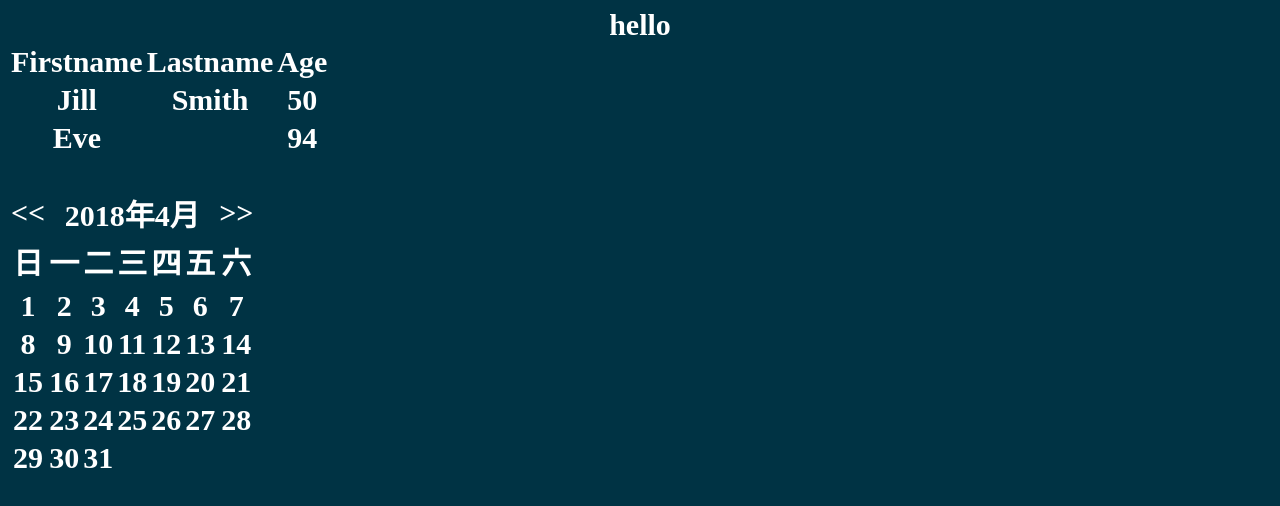
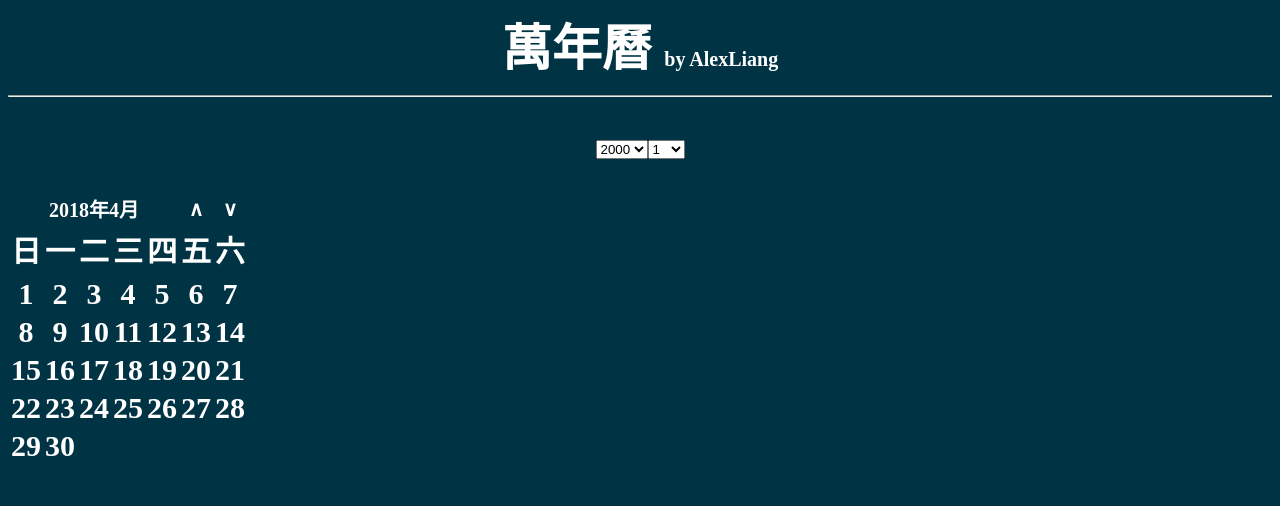
Before and after one commit to liang8156/calender, a plain HTML site: page index.html in a window 1280 px wide. Drawn offline with Linux system fonts and the light colour scheme.

Commit message:
差美化 基本上都好了

```diff
--- a/index.html
+++ b/index.html
@@ -14,26 +14,11 @@
 </head>
 
 <body class=total>
-  <div>
-    hello
-    <table>
-      <tr>
-        <th>Firstname</th>
-        <th>Lastname</th>
-        <th>Age</th>
-      </tr>
-      <tr>
-        <th>Jill</th>
-        <td>Smith</td>
-        <td>50</td>
-      </tr>
-      <tr>
-        <td>Eve</td>
-        <td></td>
-        <td>94</td>
-      </tr>
-    </table>
+  <div class=title>萬年曆
+    <span class=name>by AlexLiang</span>
   </div>
+  <hr/>
+  <p id="selectYM"></p>
   <p id="calendar"></p>
   <!-- Scripts -->
   <script src="scripts/index.js"></script>
--- a/scripts/index.js
+++ b/scripts/index.js
@@ -1,3 +1,9 @@
+function select_value() {
+    year = document.getElementById("selectYear").value
+    month = document.getElementById("selectMonth").value
+    calendar(year, month);
+}
+
 function drawCal(inc) {
     month += inc;
     if (month == 0) {
@@ -12,42 +18,60 @@ function drawCal(inc) {
 }
 
 function calendar(yr, mth) {
-    var td = new Date();
-    var today = new Date(td.getFullYear(), td.getMonth(), td.getDate());
+
     var dt = new Date(yr, mth - 1, 1);
-    var wd = dt.getDay(); //week day
+    var wd = dt.getDay();               //判斷是星期幾 於39行用來畫月曆
 
-    s = '<table>';
-    s += '<tr>';
-    s += '<th onclick="drawCal(-1)"><<<th colspan=5>'
-        + yr + '年' + mth + '月<th onclick="drawCal(1)">>>';
-    s += '</tr>';
-    s += '<tr>';
-    s += '<th>日</th><th>一</th><th>二</th><th>三</th><th>四</th><th>五</th><th>六</th>'
-    s += '</tr>';
+
+    cal = '<table>';
+    cal += '<tr class=calendarTitle>';
+    cal += '<th  colspan=5>' + yr + '年' + mth + '月' +
+        '<th onclick="drawCal(-1)">∧<th onclick="drawCal(1)">∨';
+    cal += '</tr>';
+    cal += '<tr>';
+    cal += '<th>日</th><th>一</th><th>二</th><th>三</th><th>四</th><th>五</th><th>六</th>'
+    cal += '</tr>';
 
     mth--;
-    s += '<tr>';
+    cal += '<tr>';
+    for (; wd > 0; wd--) {
+        cal += '<td/>'; //用來補月數剛開始的空格
+    }
     for (i = 1; i < 32;) {
         dt = new Date(yr, mth, i);
         wd = dt.getDay();
-
+        if (dt.getMonth() != mth) {
+            //判斷月數 若不符合跳出(例如4/31會變成5/1 此時4!=5 就會跳出)
+            break;
+        }
         if (wd == 0) {
-            s += '<tr>';
+            cal += '<tr>';
         }
-        s += '<td>' + i + '</td>';
+        cal += '<td>' + i + '</td>';
         i++;
         if (wd == 6) {
-            s += '</tr>';
+            cal += '</tr>';        //wd==0 和wd==6之間由<tr></tr>刮起來 由此循環
         }
     }
-    s += '</tr>';
-    s += '</table>';
-    document.getElementById('calendar').innerHTML = s;
+    cal += '</tr>';
+    cal += '</table>';
+    document.getElementById('calendar').innerHTML = cal;
 }
 
+a = '<select  id="selectYear" onchange="select_value();">'
+for (i = 2000; i < 2030; i++) {
+    a += '<option value="' + i + '">' + i + '</option>';
+}
+a += '</select>'
 
-var td = new Date();
+a += '<select  id="selectMonth" onchange="select_value();">'
+for (i = 1; i <= 12; i++) {
+    a += '<option value="' + i + '">' + i + '</option>';
+}
+a += '</select>'
+
+document.getElementById('selectYM').innerHTML = a;
+var td = new Date();           //初始值,剛加入未調的得到的初始日期
 var year = td.getFullYear();
-var month = td.getMonth() + 1;
+var month = td.getMonth() + 1; //因為1月時是從0開始算 故給值時月數+1
 calendar(year, month);
--- a/style/index.css
+++ b/style/index.css
@@ -11,3 +11,6 @@
   .name{
     font-size:20px
   }
+  .calendarTitle{
+    font-size:20px
+  }
```
